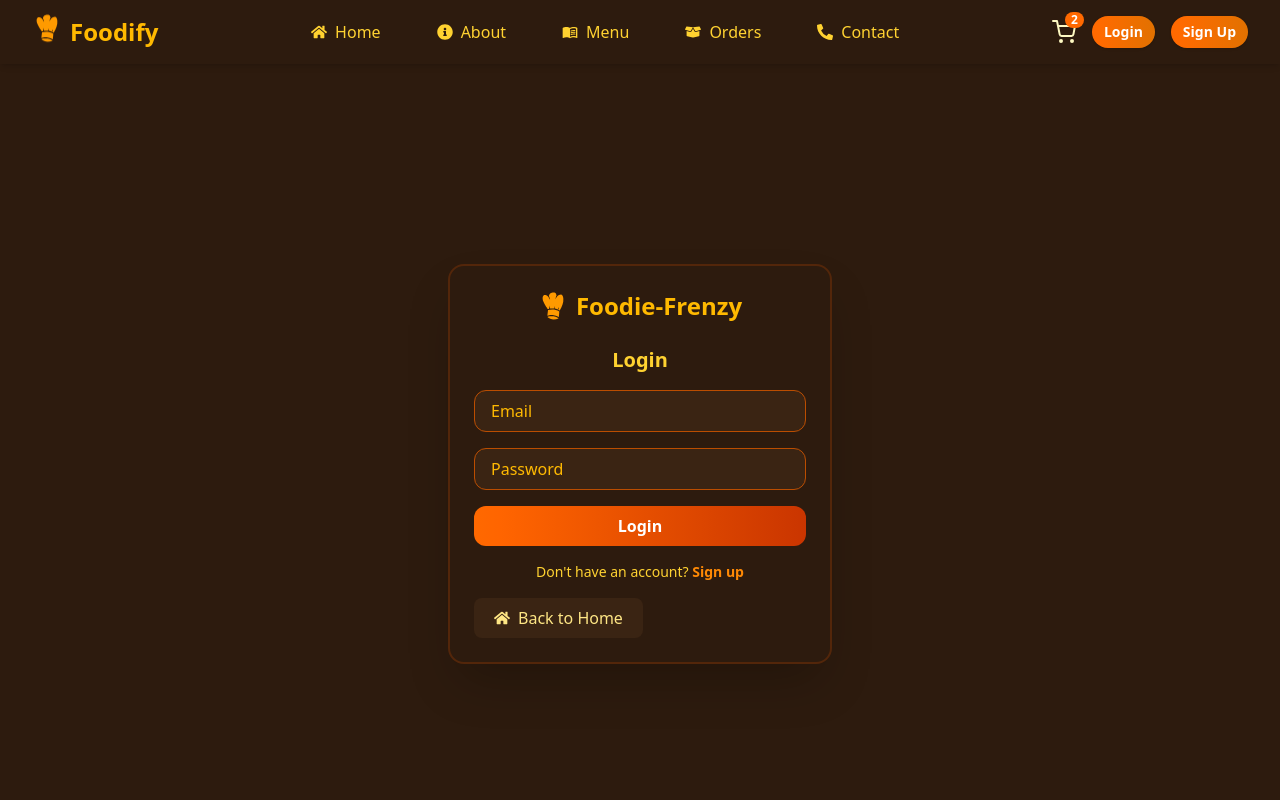
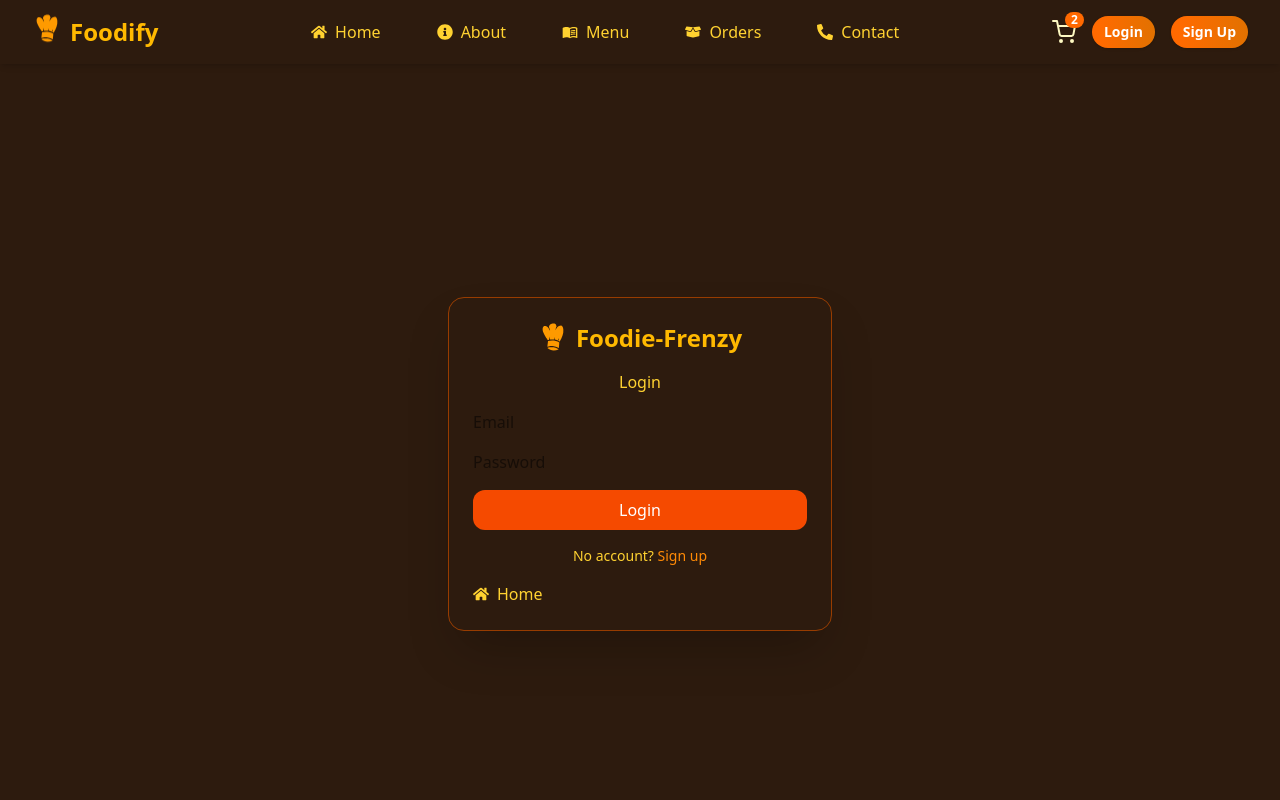
Before and after one commit to Muzamil-Ahmad-dev/Foodex-frontend, a React (Vite) app: page /login in a window 1280 px wide. Shown: the top 800 px of the page. Built offline with nearby package versions, Linux system fonts and the light colour scheme.

Commit message:
Fix production auth with cookie-based JWT

```diff
--- a/src/features/auth/api/authApi.js
+++ b/src/features/auth/api/authApi.js
@@ -1,12 +1,8 @@
+ import axios from "axios";
 
-export const registerUser = (data) =>
-  api.post("/register", data);
+const api = axios.create({
+  baseURL: "https://foodex-backend--muzamilsakhi079.replit.app/api/auth",
+  withCredentials: true, // ✅ send cookies for auth
+});
 
-export const loginUser = (data) =>
-  api.post("/login", data);
-
-export const fetchProfile = () =>
-  api.get("/user/profile");
-
-export const logoutUser = () =>
-  api.post("/logout");
+export default api;
--- a/src/features/auth/authSlice.js
+++ b/src/features/auth/authSlice.js
@@ -3,7 +3,7 @@ import axios from "axios";
 
 const api = axios.create({
   baseURL: "https://foodex-backend--muzamilsakhi079.replit.app/api/auth",
-  withCredentials: true, // cookies included
+  withCredentials: true, // REQUIRED for cookies
 });
 
 const initialState = {
@@ -19,11 +19,10 @@ export const login = createAsyncThunk(
   async (data, { rejectWithValue }) => {
     try {
       const res = await api.post("/login", data);
-      // backend only sends user info in cookie-based auth
       return res.data.user;
     } catch (err) {
       return rejectWithValue(
-        err.response?.data?.message || "Login failed"
+        err.response?.data?.message || "Invalid email or password"
       );
     }
   }
@@ -44,24 +43,22 @@ export const register = createAsyncThunk(
   }
 );
 
-// FETCH PROFILE (protected route)
+// FETCH PROFILE (COOKIE CHECK)
 export const fetchProfile = createAsyncThunk(
   "auth/fetchProfile",
   async (_, { rejectWithValue }) => {
     try {
-      const res = await api.get("/user/profile"); // cookies sent automatically
+      const res = await api.get("/user/profile");
       return res.data.user;
-    } catch (err) {
-      return rejectWithValue(
-        err.response?.data?.message || "Cannot fetch profile"
-      );
+    } catch {
+      return rejectWithValue("Session expired");
     }
   }
 );
 
 // LOGOUT
 export const logout = createAsyncThunk("auth/logout", async () => {
-  await api.post("/logout"); // optional backend logout route
+  await api.post("/logout");
 });
 
 const authSlice = createSlice({
@@ -70,6 +67,7 @@ const authSlice = createSlice({
   reducers: {},
   extraReducers: (builder) => {
     builder
+      // LOGIN
       .addCase(login.pending, (state) => {
         state.loading = true;
         state.error = null;
@@ -83,6 +81,8 @@ const authSlice = createSlice({
         state.loading = false;
         state.error = action.payload;
       })
+
+      // REGISTER
       .addCase(register.pending, (state) => {
         state.loading = true;
         state.error = null;
@@ -96,10 +96,14 @@ const authSlice = createSlice({
         state.loading = false;
         state.error = action.payload;
       })
+
+      // FETCH PROFILE
       .addCase(fetchProfile.fulfilled, (state, action) => {
         state.user = action.payload;
         state.isAuthenticated = true;
       })
+
+      // LOGOUT
       .addCase(logout.fulfilled, () => initialState);
   },
 });
--- a/src/features/auth/components/LoginForm.jsx
+++ b/src/features/auth/components/LoginForm.jsx
@@ -12,11 +12,10 @@ export default function LoginPage() {
   const [formData, setFormData] = useState({ email: "", password: "" });
   const dispatch = useDispatch();
   const navigate = useNavigate();
-
   const { loading, error } = useSelector((state) => state.auth);
 
   const handleChange = (e) =>
-    setFormData((prev) => ({ ...prev, [e.target.name]: e.target.value }));
+    setFormData({ ...formData, [e.target.name]: e.target.value });
 
   const handleSubmit = async (e) => {
     e.preventDefault();
@@ -25,71 +24,41 @@ export default function LoginPage() {
 
     try {
       await dispatch(login(formData)).unwrap();
-      navigate("/orders"); // user is authenticated via cookie
-    } catch {
-      // error already handled by Redux
-    }
+      navigate("/orders");
+    } catch {}
   };
 
   return (
     <div className="min-h-screen flex items-center justify-center bg-[#2D1B0E] px-4">
-      <div className="bg-[#2D1B0E] p-6 rounded-2xl w-80 sm:w-96 shadow-2xl border-2 border-amber-900/50">
-        <div className="flex items-center justify-center space-x-2 mb-6">
+      <div className="p-6 rounded-2xl w-80 sm:w-96 shadow-2xl border border-amber-800">
+        <div className="flex justify-center gap-2 mb-4">
           <GiChefToque className="text-3xl text-amber-500" />
           <h1 className="text-2xl font-bold text-amber-400">Foodie-Frenzy</h1>
         </div>
 
-        <h2 className="text-xl font-semibold text-center text-amber-300 mb-4">
-          Login
-        </h2>
+        <h2 className="text-center text-amber-300 mb-4">Login</h2>
 
-        {error && (
-          <p className="text-red-400 text-center mb-3 text-sm">{error}</p>
-        )}
+        {error && <p className="text-red-400 text-center mb-2">{error}</p>}
 
         <form onSubmit={handleSubmit} className="flex flex-col gap-4">
-          <input
-            type="email"
-            name="email"
-            value={formData.email}
-            onChange={handleChange}
-            placeholder="Email"
-            className="px-4 py-2 rounded-xl border border-amber-700 bg-[#3A2413] text-amber-100 placeholder-amber-400 focus:ring-2 focus:ring-amber-500 outline-none"
-          />
-          <input
-            type="password"
-            name="password"
-            value={formData.password}
-            onChange={handleChange}
-            placeholder="Password"
-            className="px-4 py-2 rounded-xl border border-amber-700 bg-[#3A2413] text-amber-100 placeholder-amber-400 focus:ring-2 focus:ring-amber-500 outline-none"
-          />
+          <input name="email" onChange={handleChange} placeholder="Email" className="input" />
+          <input name="password" type="password" onChange={handleChange} placeholder="Password" className="input" />
 
           <motion.button
-            type="submit"
             disabled={loading}
-            whileHover={{ scale: 1.05 }}
             whileTap={{ scale: 0.95 }}
-            className={`bg-gradient-to-r from-orange-500 to-orange-700 text-white py-2 rounded-xl font-semibold ${
-              loading ? "opacity-60 cursor-not-allowed" : ""
-            }`}
+            className="bg-orange-600 text-white py-2 rounded-xl"
           >
-            {loading ? "Logging In..." : "Login"}
+            {loading ? "Logging in..." : "Login"}
           </motion.button>
         </form>
 
-        <p className="text-center text-amber-300 mt-4 text-sm">
-          Don&apos;t have an account?{" "}
-          <Link to="/signup" className="text-orange-400 font-semibold">
-            Sign up
-          </Link>
+        <p className="text-center text-sm text-amber-300 mt-4">
+          No account? <Link to="/signup" className="text-orange-400">Sign up</Link>
         </p>
 
-        <button
-          onClick={() => navigate("/")}
-          className="inline-flex items-center gap-2 mt-4 bg-[#3A2413] text-amber-200 px-5 py-2 rounded-lg"
-        >
-          <FaHome /> Back to Home
+        <button onClick={() => navigate("/")} className="mt-4 flex items-center gap-2 text-amber-300">
+          <FaHome /> Home
         </button>
       </div>
     </div>
--- a/src/features/auth/components/RegisterForm.jsx
+++ b/src/features/auth/components/RegisterForm.jsx
@@ -2,7 +2,6 @@
 
 import React, { useState } from "react";
 import { GiChefToque } from "react-icons/gi";
-import { FaHome } from "react-icons/fa";
 import { motion } from "framer-motion";
 import { useNavigate, Link } from "react-router-dom";
 import { useDispatch, useSelector } from "react-redux";
@@ -21,7 +20,7 @@ export default function SignUpPage() {
   const { loading, error } = useSelector((state) => state.auth);
 
   const handleChange = (e) =>
-    setFormData((prev) => ({ ...prev, [e.target.name]: e.target.value }));
+    setFormData({ ...formData, [e.target.name]: e.target.value });
 
   const handleSubmit = async (e) => {
     e.preventDefault();
@@ -36,61 +35,34 @@ export default function SignUpPage() {
           password: formData.password,
         })
       ).unwrap();
-
       navigate("/orders");
-    } catch {
-      // handled by redux
-    }
+    } catch {}
   };
 
   return (
     <div className="min-h-screen flex items-center justify-center bg-[#2D1B0E] px-4">
-      <div className="bg-[#2D1B0E] p-6 rounded-2xl w-80 sm:w-96 shadow-2xl border-2 border-amber-900/50">
-        <div className="flex items-center justify-center space-x-2 mb-6">
+      <div className="p-6 rounded-2xl w-80 sm:w-96 shadow-2xl border border-amber-800">
+        <div className="flex justify-center gap-2 mb-4">
           <GiChefToque className="text-3xl text-amber-500" />
           <h1 className="text-2xl font-bold text-amber-400">Foodie-Frenzy</h1>
         </div>
 
-        <h2 className="text-xl font-semibold text-center text-amber-300 mb-4">
-          Create Account
-        </h2>
+        {error && <p className="text-red-400 text-center">{error}</p>}
 
-        {error && (
-          <p className="text-red-400 text-center mb-3 text-sm">{error}</p>
-        )}
-
-        <form onSubmit={handleSubmit} className="flex flex-col gap-4">
-          <input name="name" onChange={handleChange} placeholder="Full Name" className="input" />
+        <form onSubmit={handleSubmit} className="flex flex-col gap-3">
+          <input name="name" onChange={handleChange} placeholder="Name" className="input" />
           <input name="email" onChange={handleChange} placeholder="Email" className="input" />
           <input name="password" type="password" onChange={handleChange} placeholder="Password" className="input" />
           <input name="confirmPassword" type="password" onChange={handleChange} placeholder="Confirm Password" className="input" />
 
-          <motion.button
-            type="submit"
-            disabled={loading}
-            whileHover={{ scale: 1.05 }}
-            whileTap={{ scale: 0.95 }}
-            className={`bg-gradient-to-r from-orange-500 to-orange-700 text-white py-2 rounded-xl ${
-              loading ? "opacity-60" : ""
-            }`}
-          >
-            {loading ? "Signing Up..." : "Sign Up"}
+          <motion.button disabled={loading} className="bg-orange-600 text-white py-2 rounded-xl">
+            {loading ? "Creating..." : "Sign Up"}
           </motion.button>
         </form>
 
-        <p className="text-center text-amber-300 mt-4 text-sm">
-          Already have an account?{" "}
-          <Link to="/login" className="text-orange-400 font-semibold">
-            Login
-          </Link>
+        <p className="text-center text-sm text-amber-300 mt-4">
+          Have an account? <Link to="/login" className="text-orange-400">Login</Link>
         </p>
-
-        <button
-          onClick={() => navigate("/")}
-          className="inline-flex items-center gap-2 mt-4 bg-[#3A2413] text-amber-200 px-5 py-2 rounded-lg"
-        >
-          <FaHome /> Back to Home
-        </button>
       </div>
     </div>
   );
--- a/src/features/contact/ContactForm.jsx
+++ b/src/features/contact/ContactForm.jsx
@@ -16,7 +16,7 @@ const ContactForm = () => {
     const fetchTicket = async () => {
       try {
         const res = await axios.get(
-          `http://localhost:5000/api/contact?email=${email}`,
+          `https://foodex-backend--muzamilsakhi079.replit.app/api/contact?email=${email}`,
           { withCredentials: true }
         );
         if (res.data.data && res.data.data.length > 0) {
@@ -37,7 +37,7 @@ const ContactForm = () => {
 
     try {
       const res = await axios.post(
-        "http://localhost:5000/api/contact",
+        "https://foodex-backend--muzamilsakhi079.replit.app/api/contact",
         { name, email, message },
         { withCredentials: true }
       );
```
